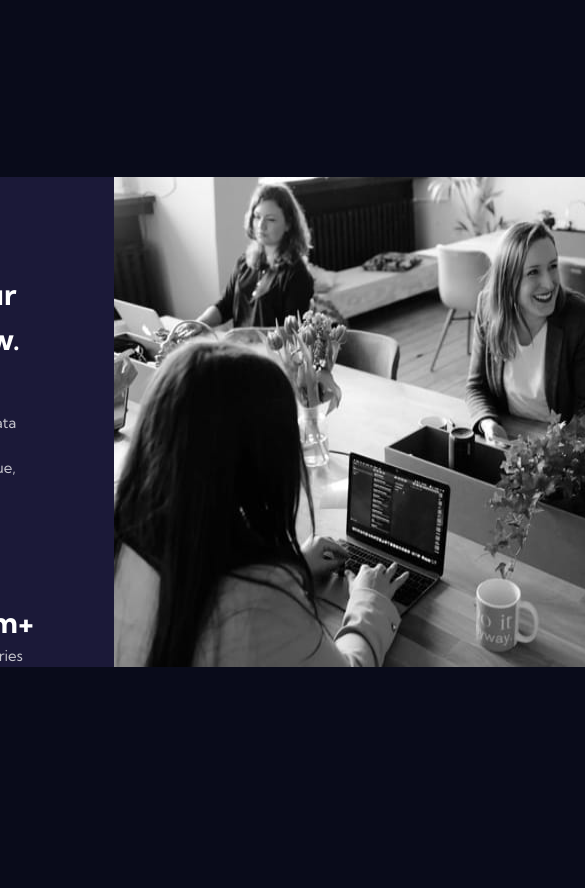
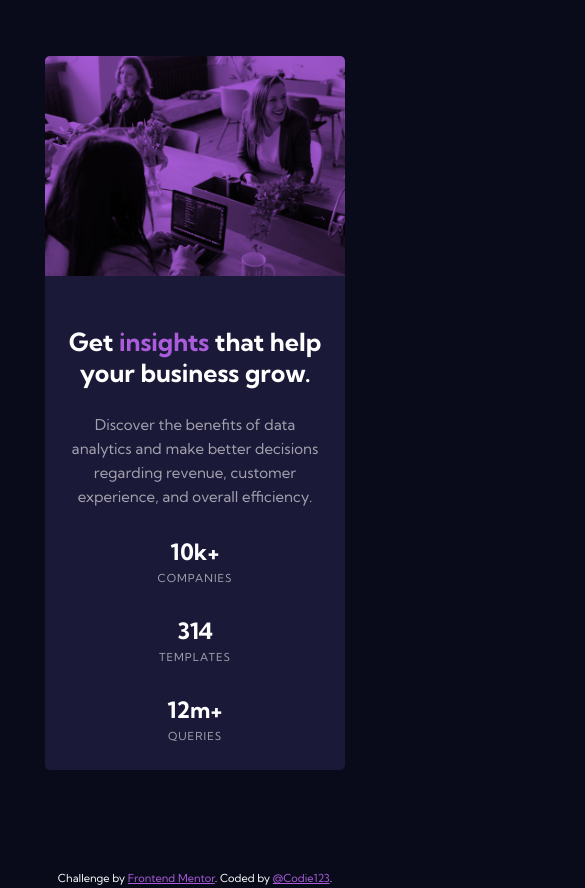
Before and after one commit to Codie123/stats-preview-card-component-main, a plain HTML site: page index.html in a window 390 px wide. Shown: the top 888 px of the page, 585 px wide, since content can reach past the window. Before the commit the page ends 844 px from the top, so only its background shows below. Drawn offline with Linux system fonts and the light colour scheme.

Commit message:
Completed index.html,style.css

```diff
--- a/index.html
+++ b/index.html
@@ -18,10 +18,7 @@
   </head>
   <body>
     <main>
-      <img
-        src="./images/image-header-desktop.jpg"
-        alt="Picture of developers in a office "
-      />
+      <div class="img-overlay"></div>
 
       <div class="container">
         <div class="container-content">
@@ -30,31 +27,32 @@
             Discover the benefits of data analytics and make better decisions
             regarding revenue, customer experience, and overall efficiency.
           </p>
-        </div>
+
           <div class="container-ctq">
             <div class="ctq-flex">
-            <h1>10k+</h1>
-            <p>companies</p>
+              <h2>10k+</h2>
+              <p>COMPANIES</p>
             </div>
             <div class="ctq-flex">
-            <h1>314</h1>
-            <p>templates</p>
+              <h2>314</h2>
+              <p>TEMPLATES</p>
             </div>
             <div class="ctq-flex">
-            <h1>12m+</h1>
-            <p>queries</p>
+              <h2>12m+</h2>
+              <p>QUERIES</p>
+            </div>
           </div>
         </div>
       </div>
     </main>
 
-    <!-- <footer>
+    <footer>
       <div class="attribution">
         Challenge by
         <a href="https://www.frontendmentor.io?ref=challenge" target="_blank"
           >Frontend Mentor</a
-        >. Coded by <a href="#">Your Name Here</a>.
+        >. Coded by <a href="#">@Codie123</a>.
       </div>
-    </footer> -->
+    </footer>
   </body>
 </html>
--- a/style.css
+++ b/style.css
@@ -12,6 +12,7 @@
   --Slightly-transparent-head: hsla(0, 0%, 100%, 0.6);
   /* font  */
   --font-normal: 0.9375rem;
+  --font-heading: 1.5625rem;
   --inter: "Kumbh Sans", sans-serif;
   --Lexend-Deca: "Kumbh Sans", sans-serif;
 }
@@ -26,14 +27,15 @@ html {
 }
 body {
   display: flex;
-  flex-direction: row;
+  flex-direction: column;
   align-items: center;
   justify-content: center;
+  width: 100%;
   height: 100vh;
   margin: 0;
   padding: 0;
-  line-height: 1.5;
-  font-family: var(--Lexend-Deca);
+  line-height: 1.6;
+  font-family: var(--inter);
   font-size: var(--font-normal);
   background-color: var(--Very_dark_blue);
 }
@@ -41,74 +43,143 @@ body {
 main {
   display: flex;
   flex-direction: row-reverse;
-  border-radius: 10px;
-  max-width: 1066px;
+  justify-content: center;
+  width: 100%;
 }
-img {
-  width: inherit;
-  border-top-right-radius: 10px;
-  border-bottom-right-radius: 10px;
+.img-overlay {
+  width: 33.75rem;
+  height: 26.25rem;
+  background-image: url(./images/image-header-desktop.jpg);
+
+  background-color: var(--Soft-violet);
+  background-blend-mode: multiply;
+  border-top-right-radius: 0.3125rem;
+  border-bottom-right-radius: 0.3125rem;
 }
-.overlay {
-  display: flex;
-  align-items: center;
-  position: absolute;
-  background-color: var(--Soft-violet);
-}
-
 .container {
   display: flex;
   flex-direction: column;
+  justify-content: space-evenly;
+  max-width: 34.375rem;
+  border-top-left-radius: 0.3125rem;
+  border-bottom-left-radius: 0.3125rem;
   background-color: var(--Dark-desaturated-blue);
 }
 .container-content {
   display: flex;
   flex-direction: column;
-  align-items: center;
-  justify-content: space-evenly;
-  padding: 0 80px;
+  padding: 0 4.375rem;
 }
 .container-content h1 {
-  padding-bottom: 25px;
-  margin-top: 50px;
+  padding-bottom: 1.125rem;
   color: var(--White);
+  line-height: normal;
+  font-size: 2.125rem;
   font-weight: 700;
   font-family: var(--inter);
 }
+.container-content p {
+  padding: 0 1.875rem 3.75rem 0;
+  font-weight: 400;
+  color: var(--Slightly-transparent-head);
+}
+.container-ctq {
+  display: flex;
+  flex-direction: row;
+  width: 45vh;
+  justify-content: space-between;
+  padding: 0 0;
+}
+
+.ctq-flex {
+  display: flex;
+  flex-direction: column;
+  align-items: flex-start;
+}
+
+@media (max-width: 400px) {
+  main {
+    display: flex;
+    align-items: center;
+    flex-direction: column;
+  }
+  .img-overlay {
+    width: 18.75rem;
+    height: 13.75rem;
+    border-top-left-radius: 0.3125rem;
+    border-top-right-radius: 0.3125rem;
+    border-bottom-right-radius: 0;
+    background-image: url(./images/image-header-mobile.jpg);
+    background-size: cover;
+    background-repeat: no-repeat;
+    background-color: var(--Soft-violet);
+    background-blend-mode: multiply;
+  }
+  .container {
+    display: flex;
+    flex-direction: column;
+    align-items: center;
+    padding: 0;
+    border-bottom-left-radius: 0.3125rem;
+    border-top-left-radius: 0;
+    border-bottom-right-radius: 0.3125rem;
+  }
+  .container-content {
+    display: flex;
+    max-width: 18.75rem;
+    padding: 3.125rem 1.1875rem 0;
+    text-align: center;
+    flex-direction: column;
+    justify-content: center;
+  }
+  .container-content p {
+    padding: 0 0 1.5625rem 0;
+  }
+  .container-content h1 {
+    font-size: var(--font-heading);
+    padding-bottom: 1.5625rem;
+  }
+  .container-ctq {
+    display: flex;
+    flex-direction: column;
+    width: auto;
+    align-items: center;
+    justify-content: space-between;
+  }
+  .ctq-flex {
+    display: flex;
+    align-items: center;
+    padding-bottom: 1.5625rem;
+  }
+  .ctq-flex:nth-last-child() {
+    padding-bottom: 0;
+  }
+}
+
 span {
   color: var(--Soft-violet);
 }
-.container-content p {
-  padding-bottom: 25px;
-  margin-top: 25px;
-  font-weight: 400;
-  color: var(--Slightly-transparent-main);
-}
-.container-ctq {
-  display: flex;
-  margin-top: 50px;
-  flex-direction: row;
-  justify-content: space-between;
 
-  padding: 0 80px;
-}
-.ctq-flex {
-  display: flex;
-  flex-direction: column;
-  align-items: center;
-}
-.ctq-flex h1 {
+.ctq-flex h2 {
   color: var(--White);
 }
 .ctq-flex p {
-  color: var(--Slightly-transparent-main);
+  font-size: 0.6875rem;
+  letter-spacing: 0.0625rem;
+  padding: 0;
+  font-family: var(--inter);
+  color: var(--Slightly-transparent-head);
 }
 
 /* footer */
+
 .attribution {
-  font-size: 11px;
+  position: relative;
+  top: 6.25rem;
+  color: var(--White);
+  font-size: 0.6875rem;
   text-align: center;
 }
 .attribution a {
-  color: hsl(228, 45%, 44%);
+  color: var(--Soft-violet);
 }
```
Lines whose indentation alone changed are shown as unchanged.
